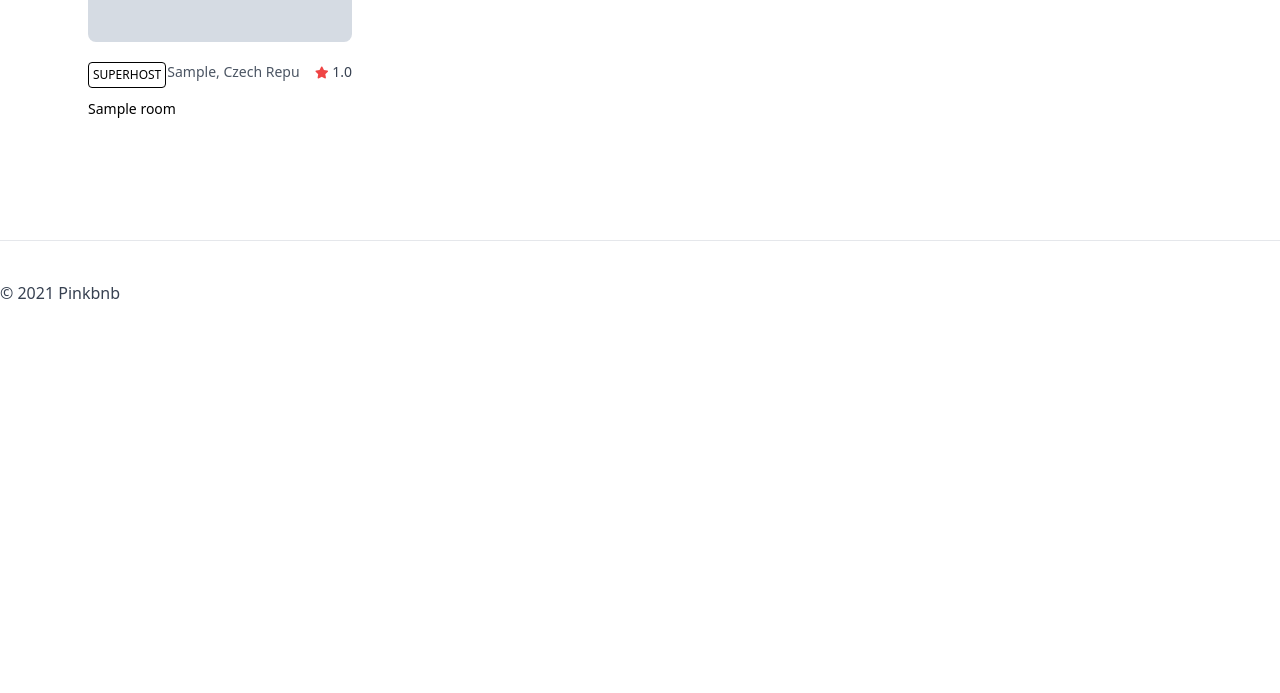
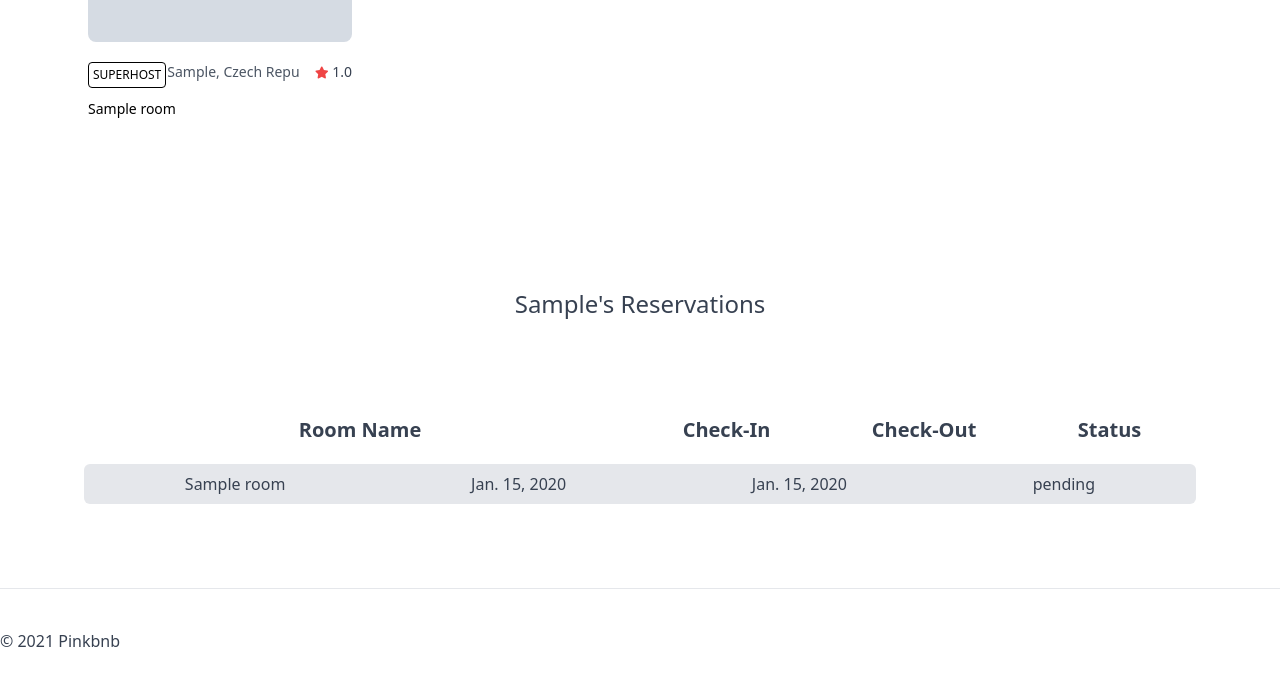
Before and after one commit to Odreystella/Pinkbnb, a Django app: page /users/1/ in a window 1280 px wide. Shown: the part 704-1397 px from the top of the page. Before the commit the page ends 1003 px from the top, so only its background shows below. Run offline with Django 3.2, Linux system fonts and the light colour scheme; tables that the repository leaves empty hold one stand-in row (values such as "Sample post"); grey boxes marked "Sample" are stand-in pictures; style sheets or scripts are compiled from the project's sources; some libraries are stand-ins or nearby versions.

Commit message:
feat: edit reservation status - cancel or confirm
- add user's reservation into user's profile

```diff
--- a/reservations/models.py
+++ b/reservations/models.py
@@ -56,14 +56,11 @@ class Reservation(AbstractTimeStamped):
     is_finished.boolean = True
 
     def save(self, *args, **kwargs):
-        if True:
+        if self.pk is None:           # 새로운 reservation 인스턴스 이면 BookedDay obj 만들어줌
             start = self.check_in
             end = self.check_out
             gap = end - start
             existing_booked_day = BookedDay.objects.filter(reservation__room=self.room, day=start).exists()
-            existing = BookedDay.objects.filter(reservation__room=self.room).filter(day=start)
-            print(start, end, gap)
-            print(existing)
             if not existing_booked_day:
                 super().save(*args, **kwargs)    # create reservation instance first
                 for i in range(gap.days):
--- a/reservations/urls.py
+++ b/reservations/urls.py
@@ -4,6 +4,7 @@ from . import views
 app_name = "reservations"
 
 urlpatterns = [
-    path("create/<int:room_pk>/<int:year>-<int:month>-<int:day>/", views.create, name="create"),
+    path("create/<int:room_pk>/<int:year>-<int:month>-<int:day>/", views.create_reservation, name="create"),
     path("<int:pk>/", views.DetailReservationView.as_view(), name="detail"),
+    path("<int:pk>/<str:status>/", views.edit_reservation, name="edit"),
 ]
--- a/templates/users/user_detail.html
+++ b/templates/users/user_detail.html
@@ -23,12 +23,12 @@
             <span class="text-lg mb-5">{{user_obj.bio}}</span>
 
             {% if user == user_obj %}
-                <a href="{% url 'users:update' %}" class="btn-link">Edit Profile</a>
+                <a href="{% url 'users:update' %}" class="btn-link mb-3">Edit Profile</a>
             {% endif %}
         </div>
 
         {% if user_obj.rooms.count > 0 %}
-            <h3 class="mb-12 text-2xl text-center">{{user_obj.first_name}}'s Room </h3>
+            <h3 class="mb-12 text-2xl text-center font-medium">{{user_obj.first_name}}'s Room </h3>
             <div class="container mx-auto pb-10">
                 <div class="flex flex-wrap mx-20 mb-10">
                     {% for room in user_obj.rooms.all %}
@@ -37,6 +37,28 @@
                 </div>
             </div>
         {% endif %}
+
+        {% if user_obj.reservations.count > 0 %}
+        <h3 class="my-12 text-2xl text-center font-medium">{{user_obj.first_name}}'s Reservations</h3>
+        <div class="container mx-auto py-10">
+            <ul class="flex flex-wrap mx-20 mb-10">
+                <li class="flex justify-around p-2 mb-2 w-full text-xl font-bold">
+                    <span class="mx-40">Room Name</span>
+                    <span>Check-In</span>
+                    <span>Check-Out</span>
+                    <span>Status</span>
+                </li>
+                {% for reservation in user_obj.reservations.all %}
+                <a href="{% url 'reservations:detail' reservation.pk %}" class="w-full m-1"><li class="flex justify-around bg-gray-200 p-2 rounded-md">
+                    <span class="font-medium">{{reservation.room}}</span>
+                    <span class="font-medium">{{reservation.check_in}}</span>
+                    <span class="font-medium">{{reservation.check_out}}</span>
+                    <span class="font-medium">{{reservation.status}}</span>
+                </li></a>
+                {% endfor %}
+            </ul>
+        </div>
+        {% endif %}
     </div>
 
     {% endblock content %}
```
Also changed, not shown: reservations/views.py (+28 -3 lines).
